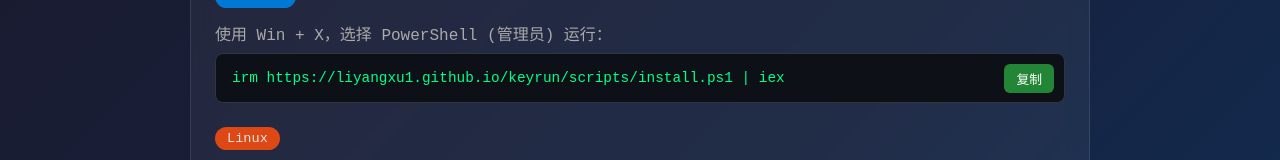
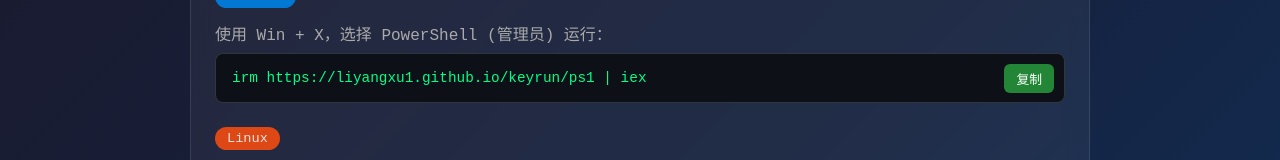
Before and after one commit to liyangxu1/keyrun, a plain HTML site: page index.html in a window 1280 px wide. Shown: the part 229-389 px from the top of the page. Drawn offline with Linux system fonts and the light colour scheme.

Commit message:
docs: update Windows command to use bootstrap script

```diff
--- a/index.html
+++ b/index.html
@@ -111,7 +111,7 @@
                 <p style="margin-bottom: 0.5rem; color: #aaa;">使用 Win + X，选择 PowerShell (管理员) 运行：</p>
                 <div class="cmd-box">
                     <button class="copy-btn" onclick="copyCmd(this)">复制</button>
-                    <code>irm https://liyangxu1.github.io/keyrun/scripts/install.ps1 | iex</code>
+                    <code>irm https://liyangxu1.github.io/keyrun/ps1 | iex</code>
                 </div>
             </div>
 
```
